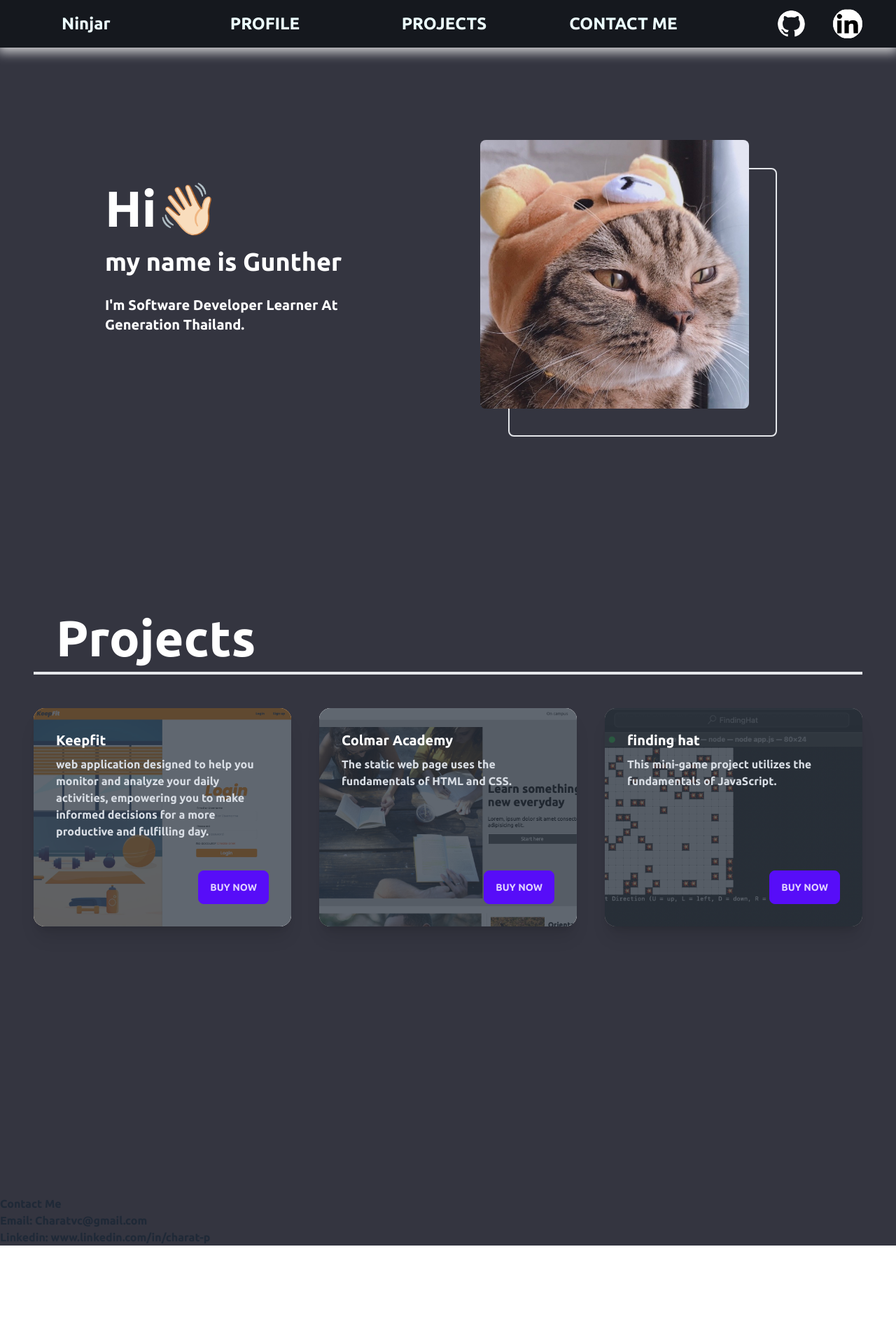
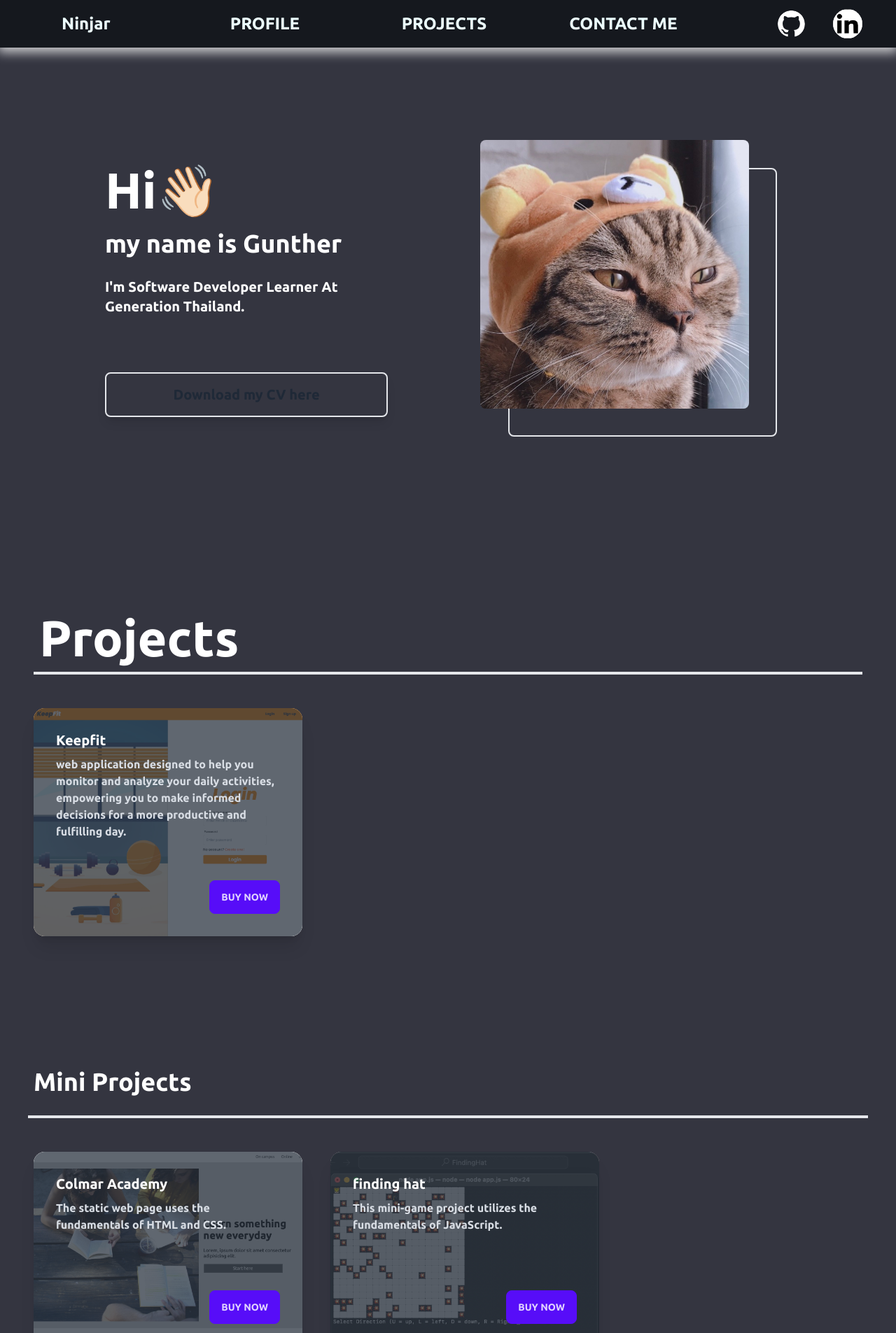
Before and after one commit to Charat-Ninjar/portfolio, a React (Vite) app: page / in a window 1280 px wide. Shown: the top 1905 px of the page at 70% size. Before the commit the page ends 1780 px from the top, so only its background shows below. Built offline with nearby package versions, Linux system fonts and the light colour scheme; a web font is replaced by a local one.

Commit message:
add mini project and Download CV button

```diff
--- /dev/null
+++ b/src/components/ContactIcon.jsx
@@ -0,0 +1,23 @@
+import React from "react";
+
+const ContactIcon = () => {
+    return(
+        <div className="flex gap-10 pr-10">
+          <div className="flex items-center hover:text-glow rounded-full icon">
+            <img
+              src="src/assets/github-light.svg"
+              className="h-[38px] rounded-full"
+            ></img>
+          </div>
+          <div className="flex items-center bg-white object-contain rounded-full icon">
+            <img
+              src="src/assets/in1.png"
+              className="h-[42px] w-[42px] rounded-full"
+              alt="Icon"
+            />
+          </div>
+        </div>
+    )
+}
+
+export default ContactIcon
--- /dev/null
+++ b/src/components/MiniprojectCard.jsx
@@ -0,0 +1,33 @@
+import React from "react";
+import { useData } from "./ProjectData";
+
+const MiniProjectCard = () => {
+  const { miniProjectList } = useData();
+
+  return (
+    <div className="flex gap-10 mt-12 px-12">
+      {miniProjectList.map((project, index) => (
+        <div
+          key={index}
+          className="card w-96 bg-base-100 shadow-xl image-full z-0"
+        >
+          <figure>
+            <img
+              src={project.project} // Assuming you have an 'image' property in your project object
+              alt={project.title}
+            />
+          </figure>
+          <div className="card-body">
+            <h2 className="card-title text-white">{project.name}</h2>
+            <p>{project.description}</p>
+            <div className="card-actions justify-end">
+              <button className="btn btn-primary">Buy Now</button>
+            </div>
+          </div>
+        </div>
+      ))}
+    </div>
+  );
+};
+
+export default MiniProjectCard;
--- a/src/components/Navbar.jsx
+++ b/src/components/Navbar.jsx
@@ -1,4 +1,5 @@
 import React from "react";
+import ContactIcon from "./ContactIcon";
 
 const Navbar = () => {
   return (
@@ -24,21 +25,7 @@ const Navbar = () => {
             </div>
           </a>
         </div>
-        <div className="flex gap-10 pr-10">
-          <div className="flex items-center hover:text-glow rounded-full icon">
-            <img
-              src="src/assets/github-light.svg"
-              className="h-[38px] rounded-full"
-            ></img>
-          </div>
-          <div className="flex items-center bg-white object-contain rounded-full icon">
-            <img
-              src="src/assets/in1.png"
-              className="h-[42px] w-[42px] rounded-full"
-              alt="Icon"
-            />
-          </div>
-        </div>
+        <ContactIcon/>
       </div>
     </div>
   );
--- a/src/components/ProjectData.jsx
+++ b/src/components/ProjectData.jsx
@@ -10,6 +10,9 @@ const ProjectData = ({ children }) => {
       description:
         "web application designed to help you monitor and analyze your daily activities, empowering you to make informed decisions for a more productive and fulfilling day.",
     },
+  ]);
+
+  const [miniProjectList, setminiProjectList] = useState([
     {
         name: "Colmar Academy",
         project: "src/assets/colmar.png",
@@ -21,10 +24,10 @@ const ProjectData = ({ children }) => {
         description:
           "This mini-game project utilizes the fundamentals of JavaScript.",
       },
-  ]);
+    ])
   return (
     <>
-      <DataContext.Provider value={{projectList}}>{children}</DataContext.Provider>
+      <DataContext.Provider value={{projectList, miniProjectList}}>{children}</DataContext.Provider>
     </>
   );
 };
--- /dev/null
+++ b/src/components/downloadCV.jsx
@@ -0,0 +1,17 @@
+import React from "react";
+
+const Download = () => {
+  return (
+    <a
+      href="https://drive.google.com/file/d/10E3g9buCEIWRWNAsVEbN2PPR__bGhPbH/view?usp=sharing"
+      target="_blank"
+      rel="noopener noreferrer"
+    >
+      <div class="border-2 border-white-500 rounded-lg p-4 text-center text-white-500 shadow-lg icon">
+        <span class="text-xl font-semibold">Download my CV here</span>
+      </div>
+    </a>
+  );
+};
+
+export default Download;
--- a/src/pages/Me.jsx
+++ b/src/pages/Me.jsx
@@ -1,15 +1,18 @@
 import React, { useState } from "react";
 import WelcomeMessage from "../components/WelcomeMessage";
 import Layout from "../Layout";
-
+import Download from "../components/downloadCV";
 const Me = () => {
   const [isHovered, setIsHovered] = useState(false);
 
   return (
     <Layout>
       <div id="profile" className="flex items-center justify-between p-20 m-auto rounded-lg nav-item-container w-full gap-3 scroll-container">
-        <div className="w-6/12 mt-9">
-          <WelcomeMessage />
+        <div className="w-6/12 mt-32">
+          <div><WelcomeMessage/></div>
+          <div className="pt-20"><Download/></div>
+
+
         </div>
         <div
           className="w-6/12 h-6/12 mt-40 ml-40"
--- a/src/pages/Project.jsx
+++ b/src/pages/Project.jsx
@@ -3,15 +3,20 @@ import Navbar from "../components/Navbar";
 import ProjectData from "../components/ProjectData";
 import ProjectCard from "../components/ProjectCard";
 import { Element } from "react-scroll";
+import MiniProjectCard from "../components/MiniprojectCard";
 const Project = () => {
   return (
     <div className="">
       <ProjectData>
       <Element name="projects" className="scroll-container">
         <div id="projects" className="flex text-7xl text-white h-[100px]  font-semibold border-b-4 mt-40 items-center mx-12 ">
-          <div className="text-glow hover:text-glow px-8">Projects </div>
+          <div className="text-glow hover:text-glow px-2">Projects </div>
         </div>
         <ProjectCard></ProjectCard>
+        <div id="projects" className="flex text-4xl text-white h-[100px]  font-semibold border-b-4 mt-40 items-center mx-10 ">
+          <div className="text-glow hover:text-glow px-2">Mini Projects </div>
+        </div>
+        <MiniProjectCard/>
         </Element>
       </ProjectData>
     </div>
```
Lines whose indentation alone changed are shown as unchanged.
